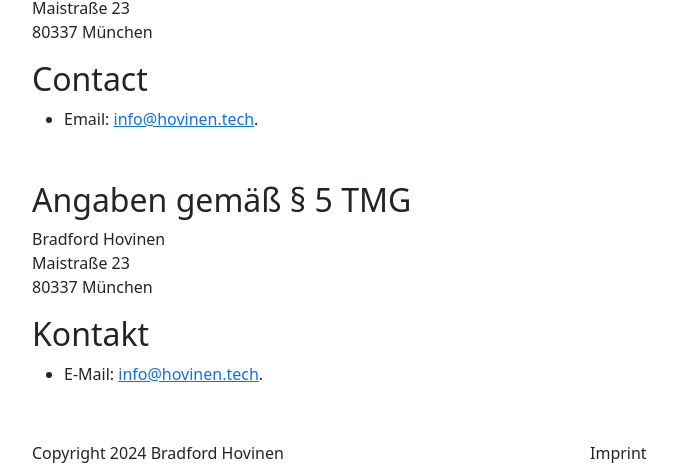
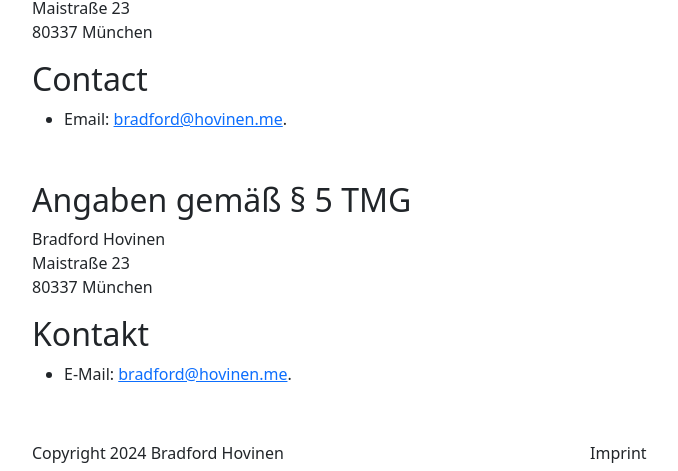
Before and after one commit to hovinen-tech/hovinen-tech.github.io, a Jekyll site: the page built from imprint.html, in a window 1280 px wide. Shown: the part 135-606 px from the top of the page, without its empty margins (62-740 px from the left). Built offline with Jekyll 4.4.1, drawn with Linux system fonts in a browser that asks for light colours; comment, search, counter and statistics services are not loaded.

Commit message:
Update imprint email address

```diff
--- a/imprint.html
+++ b/imprint.html
@@ -21,7 +21,7 @@
       <h2>Contact</h2>
 
       <ul>
-        <li>Email: <a href="mailto:info@hovinen.tech">info@hovinen.tech</a>.</li>
+        <li>Email: <a href="mailto:bradford@hovinen.me">bradford@hovinen.me</a>.</li>
       </ul>
     </section>
 
@@ -37,7 +37,7 @@
       <h2>Kontakt</h2>
 
       <ul>
-        <li>E-Mail: <a href="mailto:info@hovinen.tech">info@hovinen.tech</a>.</li>
+        <li>E-Mail: <a href="mailto:bradford@hovinen.me">bradford@hovinen.me</a>.</li>
       </ul>
     </section>
   </main>
```
